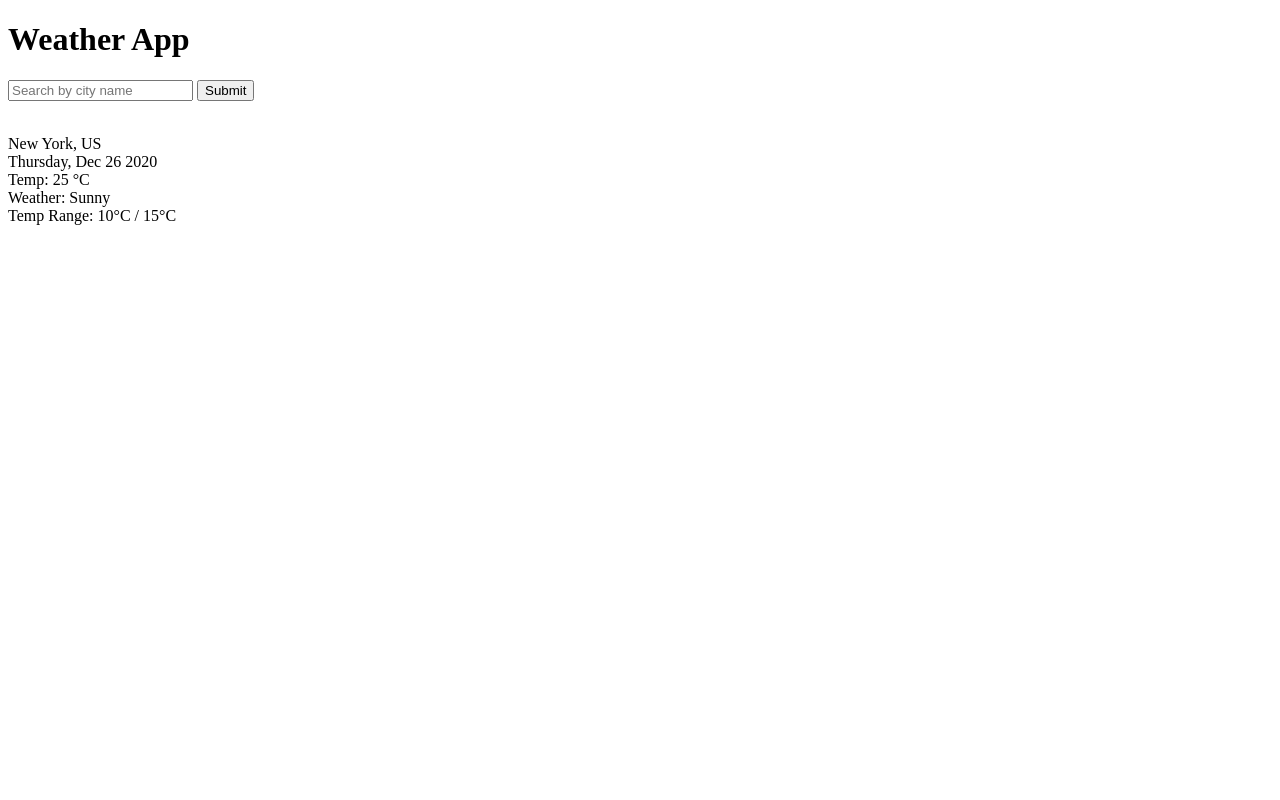
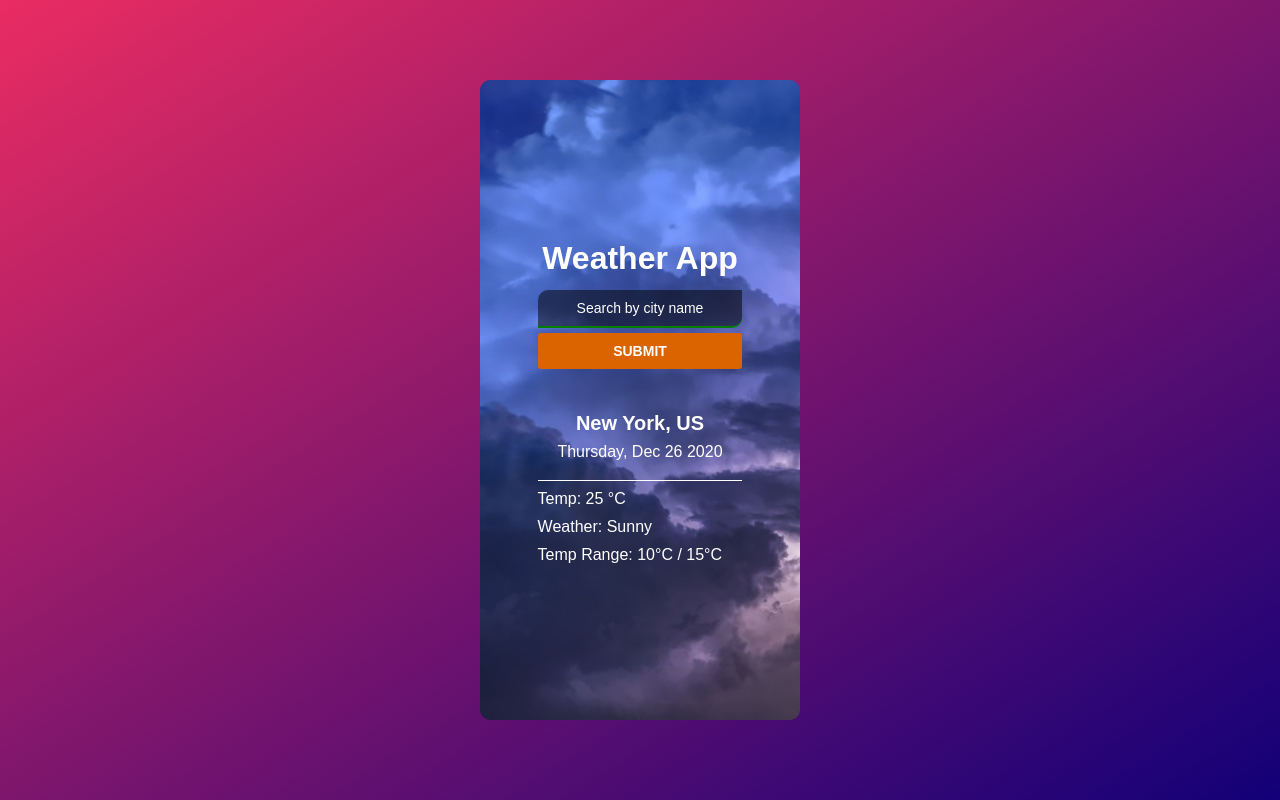
Before and after one commit to brianpompey/jsweatherapp, a plain HTML site: page index.html in a window 1280 px wide. Drawn offline with Linux system fonts and the light colour scheme.

Commit message:
copied most of code over but need to edit some things

```diff
--- a/index.html
+++ b/index.html
@@ -4,7 +4,7 @@
     <meta charset="UTF-8">
     <meta name="viewport" content="width=device-width, initial-scale=1.0">
     <title>Weather App</title>
-    <link rel="stylesheet" href="styles.css">
+    <link rel="stylesheet" href="style.css">
 </head>
 <body>
     <div class="main-container">
--- a/script.js
+++ b/script.js
@@ -0,0 +1,67 @@
+const api = {
+    key: "28fd15358cdecbc1a1dfef367e71acef",
+    base: "https://api.openweathermap.org/data/2.5/"
+}
+
+const search = document.querySelector(".search");
+const btn = document.querySelector(".btn");
+btn.addEventListener("click", getInput);
+
+function getInput (event) {
+    event.preventDefault();
+    if (event.type == "click") {
+        getData(search.value);
+        console.log(search.value);
+    }
+}
+
+function getData () {
+    fetch(`${api.base}weather?q=${search.value}&units=metric&appid=${api.key}`)
+        .then(response => {
+            return response.json();
+        }).then(displayData);
+
+}
+
+function displayData (response) {
+    // console.log(response);
+    if (response.cod === "404") {
+        const error = document.querySelector(".error");
+        error.textContent = "Please enter a valid city";
+        search.value = "";
+    } else {
+        const city = document.querySelector(".city");
+        city.innerText = `${response.name}, ${response.sys.country}`;
+
+        const today = new Date();
+        const date = document.querySelector(".date");
+        date.innerText = dateFunction(today);
+
+        const temp = document.querySelector(".temp");
+        temp.innerHTML = `Temp: ${Math.round(response.main.temp)} <span>°C</span>`;
+
+        const weather = document.querySelector(".weather");
+        weather.innerText = `Weather: ${response.weather[0].main}`;
+
+        const tempRange = document.querySelector(".temp-range");
+        tempRange.innerText = `Temp Range: ${Math.round(response.main.temp_min)}°C / ${Math.round(response.main.temp_max)}°C`;
+
+        const weatherIcon = document.querySelector(".weather-icon");
+        const iconURL = "http://openweathermap.org/img/w/";
+        weatherIcon.src = iconURL + response.weather[0].icon + ".png";
+
+        search.value = "";
+    }
+}
+
+function dateFunction (d) {
+    let months = ["Jan", "Feb", "Mar", "Apr", "May", "June", "July", "Aug", "Sep", "Oct", "Nov", "Dec"];
+    let days = ["Sunday", "Monday", "Tuesday", "Wednesday", "Thursday", "Friday", "Saturday"];
+
+    let day = days[d.getDay()];
+    let date = d.getDate();
+    let month = months[d.getMonth()];
+    let year = d.getFullYear();
+
+    return `${day}, ${date} ${month} ${year}`;
+}
--- a/style.css
+++ b/style.css
@@ -0,0 +1,149 @@
+* {
+    margin: 0;
+    padding: 0;
+    box-sizing: border-box;
+}
+
+body {
+    background: linear-gradient(to right bottom, #ea2c62, #120078);
+    font-family: Arial, sans-serif;
+    width: 100%;
+    height: 100vh;
+    display: flex;
+    justify-content: center;
+    align-items: center;
+}
+
+.container {
+    width: 80%;
+    margin: 0 auto;
+
+}
+
+.main-container {
+    display: flex;
+    justify-content: center;
+    align-items: center;
+    flex-direction: column;
+    width: 100%;
+    max-width: 320px;
+    height: 80vh;
+    background: url(./images/weather.jpeg) no-repeat center;
+    background-size: cover;
+    border-radius: 10px;
+    overflow: hidden;
+    position: relative;
+
+}
+
+.main-container::before {
+    content: "";
+    position: absolute;
+    left: 0;
+    top: 0;
+    width: 100%;
+    height: 100%;
+    background: linear-gradient(to botttom,
+        rgba(0,0,0,0),
+        rgba(0,0,0,.6));
+    z-index: 0;
+
+}
+
+.top {
+    text-align: center;
+    z-index: 999;
+}
+
+.top h1 {
+    color: white;
+    line-height: 2;
+}
+
+.top input,
+.top button {
+    display: block;
+    width: 80%;
+    margin: 0 auto;
+    padding: 10px;
+    margin-bottom: 5px;
+    outline: none;
+    border: none;
+}
+
+.top input {
+    background-color: rgba(0,0,0,.5);
+    border-bottom: solid 2px green;
+    border-radius: 10px 0 10px 0;
+    text-align: center;
+    font-size: 14px;
+    color: white;
+}
+
+.top input:focus {
+    color: white;
+    font-size: 15px;
+}
+
+.top input::placeholder {
+    color: rgba(255,255,255.5);
+}
+
+.top button {
+    background-color: #db6400;
+    color: white;
+    font-size: 14px;
+    font-weight: bold;
+    text-transform: uppercase;
+    border-radius: 3px;
+    cursor: pointer;
+    transition: all .3s;
+}
+
+.top button:hover {
+    background-color: #b05102;
+}
+
+.top .error {
+    color: white;
+    font-size: 14px;
+}
+
+.icon {
+    text-align: center;
+    padding-top: 15px;
+}
+
+.location {
+    padding-bottom: 15px;
+    text-align: center;
+    color: white;
+    line-height: 1.6;
+}
+
+.location .city {
+    font-size: 20px;
+    font-weight: bold;
+}
+
+.current {
+    width: 100%;
+    position: relative;
+    padding-top: 10px;
+    color: white;
+    text-align: left;
+}
+
+.current::before {
+    content: "";
+    position: absolute;
+    top: 0;
+    left: 0;
+    width: 100%;
+    height: 1px;
+    background-color: white;
+}
+
+.current > * {
+    padding-bottom: 10px;
+}
```
Also changed, not shown: images/weather.jpeg (added).
